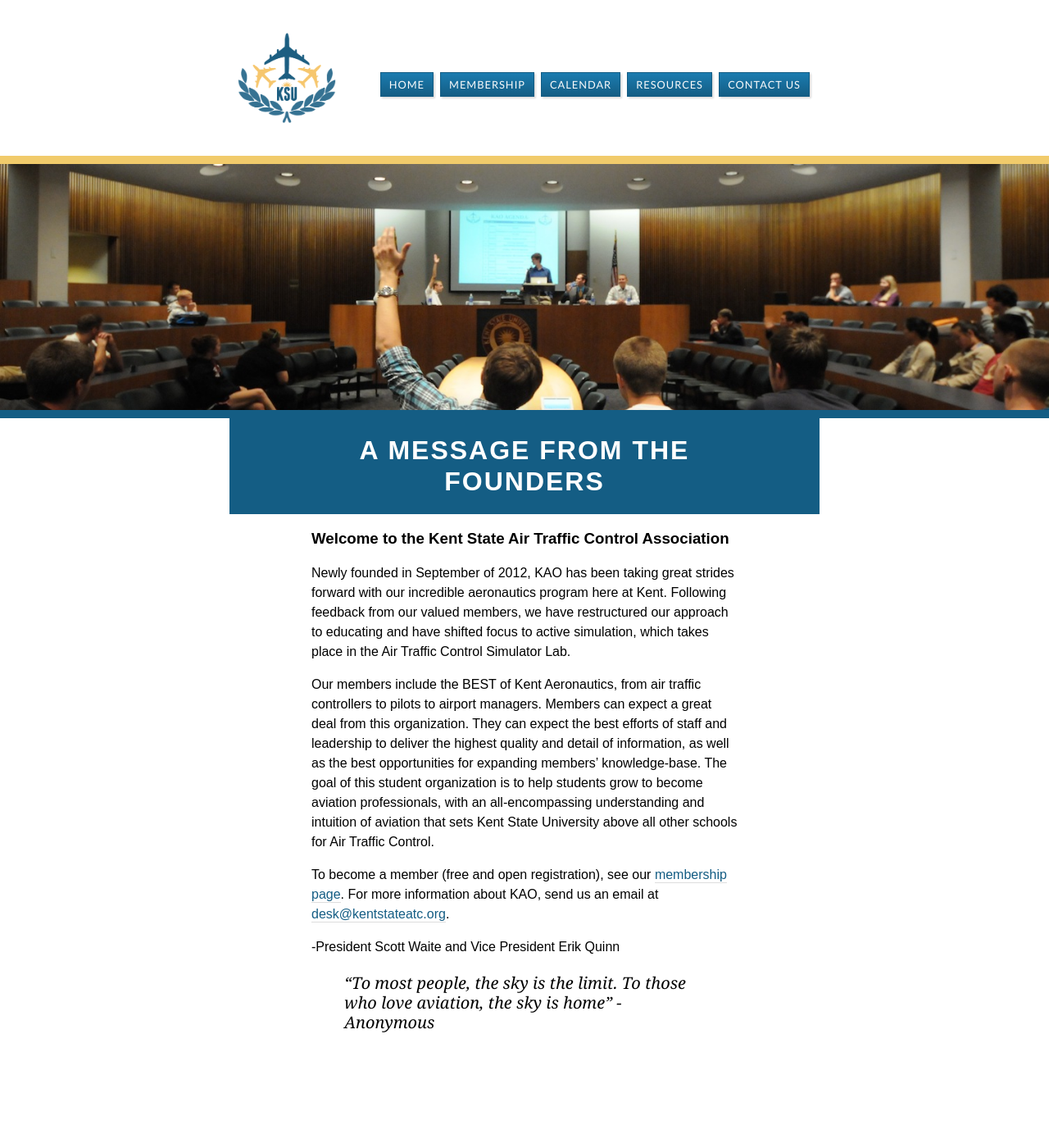
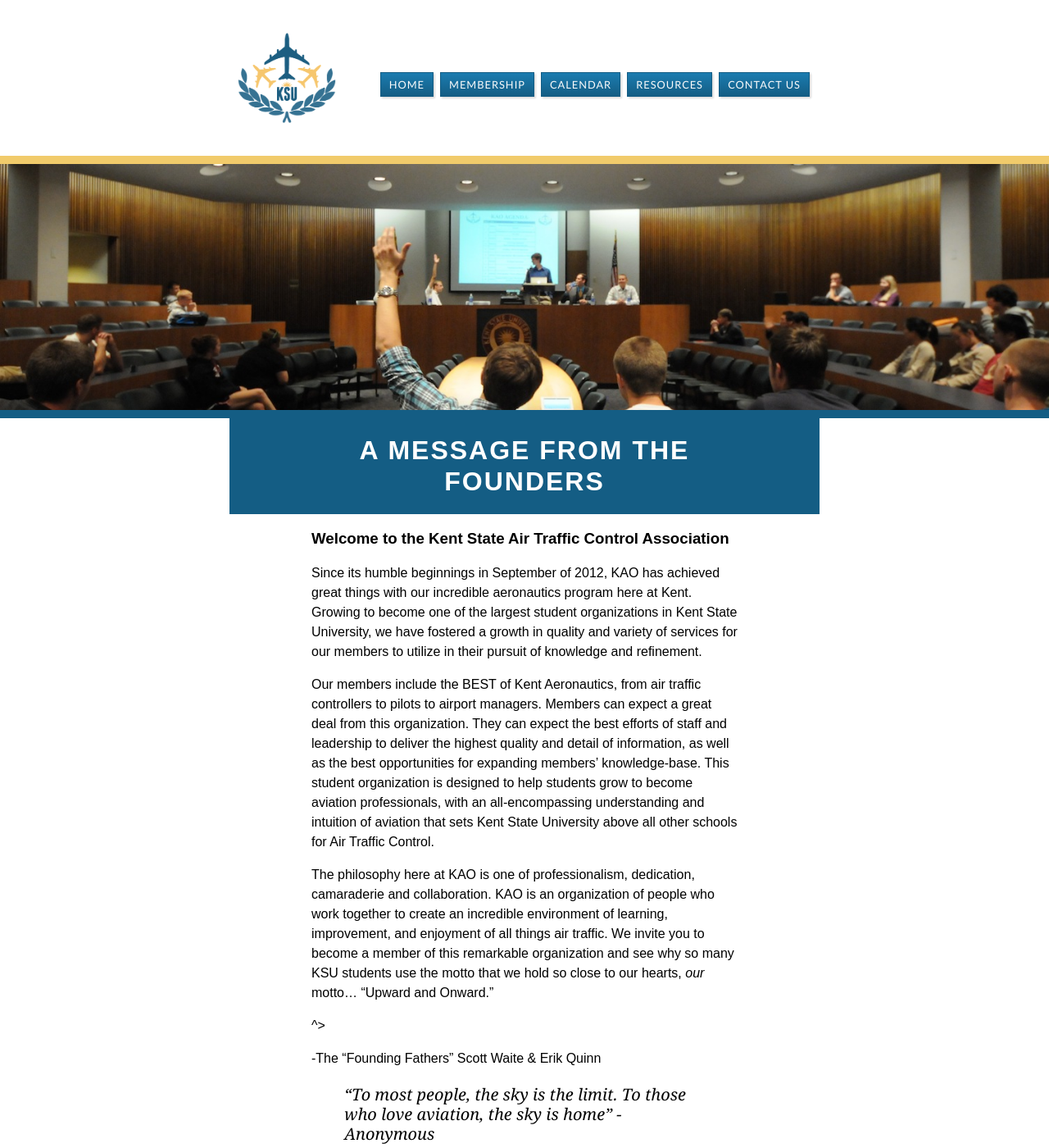
Before and after one commit to tbliss1/kentstateatc.github.com, a Jekyll site: the page built from index.md, in a window 1280 px wide and 1400 px high. Shown: the whole window at 82% size. Built offline with Jekyll 4.4.1, drawn with Linux system fonts in a browser that asks for light colours; Markdown is read by kramdown in place of the engine named in the settings.

Commit message:
Update index.md

```diff
--- a/index.md
+++ b/index.md
@@ -6,12 +6,14 @@ title: Welcome to the Kent State Air Traffic Control Association
 
 ### Welcome to the Kent State Air Traffic Control Association
 
-Newly founded in September of 2012, KAO has been taking great strides forward with our incredible aeronautics program here at Kent. Following feedback from our valued members, we have restructured our approach to educating and have shifted focus to active simulation, which takes place in the Air Traffic Control Simulator Lab.
+Since its humble beginnings in September of 2012, KAO has achieved great things with our incredible aeronautics program here at Kent. Growing to become one of the largest student organizations in Kent State University, we have fostered a growth in quality and variety of services for our members to utilize in their pursuit of knowledge and refinement.
 
-Our members include the BEST of Kent Aeronautics, from air traffic controllers to pilots to airport managers. Members can expect a great deal from this organization. They can expect the best efforts of staff and leadership to deliver the highest quality and detail of information, as well as the best opportunities for expanding members' knowledge-base. The goal of this student organization is to help students grow to become aviation professionals, with an all-encompassing understanding and intuition of aviation that sets Kent State University above all other schools for Air Traffic Control.
+Our members include the BEST of Kent Aeronautics, from air traffic controllers to pilots to airport managers. Members can expect a great deal from this organization. They can expect the best efforts of staff and leadership to deliver the highest quality and detail of information, as well as the best opportunities for expanding members' knowledge-base. This student organization is designed to help students grow to become aviation professionals, with an all-encompassing understanding and intuition of aviation that sets Kent State University above all other schools for Air Traffic Control.
 
-To become a member (free and open registration), see our [membership page](/membership/). For more information about KAO, send us an email at <desk@kentstateatc.org>.
+The philosophy here at KAO is one of professionalism, dedication, camaraderie and collaboration. KAO is an organization of people who work together to create an incredible environment of learning, improvement, and enjoyment of all things air traffic. We invite you to become a member of this remarkable organization and see why so many KSU students use the motto that we hold so close to our hearts, _our_ motto... "Upward and Onward."
 
--President Scott Waite and Vice President Erik Quinn
+^>
+
+-The "Founding Fathers"  Scott Waite & Erik Quinn
 
 > "To most people, the sky is the limit. To those who love aviation, the sky is home" - Anonymous
```
